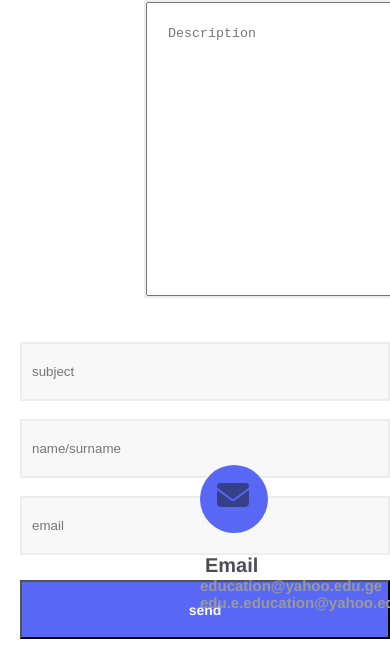
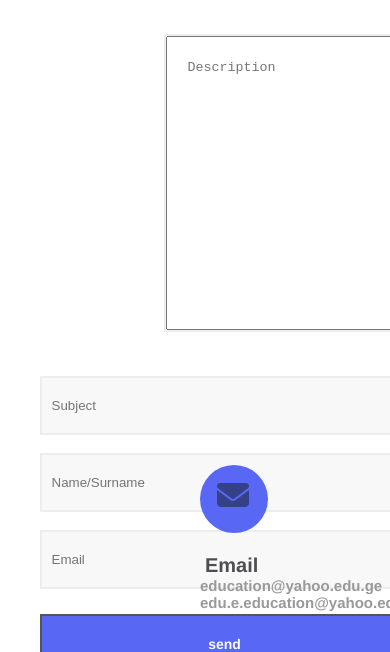
Before and after one commit to datunarobakidze/shualeduri3, a plain HTML site: page index.html in a window 390 px wide. Shown: the part 192-844 px from the top of the page. Drawn offline with Linux system fonts and the light colour scheme.

Commit message:
responsive
responsive

```diff
--- /dev/null
+++ b/css/media.css
@@ -0,0 +1,14 @@
+@media (max-width:1200px) {}
+
+
+    .container {
+        width: 90%;
+        flex-direction: column;
+        align-items: center;
+    }
+    @media (max-width:800px) {
+    .input {
+        width: 100%;
+        gap: 20px;
+    }
+    }
--- a/css/styles.css
+++ b/css/styles.css
@@ -52,7 +52,7 @@ h1 {
   max-width: 1400px;
   width: 100%;
   height: 600px;
-
+  gap: 20px;
 }
 textarea {
   resize: none;
@@ -259,4 +259,9 @@ h2 {
 }
 input[type="text"] {
   padding: 15px 10px;
+
 }
+input [type="submit"] {
+  cursor: pointer;
+
+}
--- a/index.html
+++ b/index.html
@@ -6,6 +6,7 @@
     <title>დავალება 11</title>
     <link rel="stylesheet" href="css/reset.css" />
     <link rel="stylesheet" href="css/styles.css" />
+    <link rel="stylesheet" href="css/media.css">
     <script
       src="https://kit.fontawesome.com/c9bb0bc2aa.js"
       crossorigin="anonymous"
@@ -20,14 +21,14 @@
           <textarea name="message" placeholder="Description"></textarea>
         </div>
         <div class="input">
-          <input type="text" name="subject" placeholder="subject" class="a" />
+          <input type="text" name="subject" placeholder="Subject" class="a" />
           <input
             type="text"
             name="name/surname"
-            placeholder="name/surname"
+            placeholder="Name/Surname"
             class="a"
           />
-          <input type="text" name="email" placeholder="email" class="a" />
+          <input type="text" name="email" placeholder="Email" class="a" />
           <input type="submit" value="send" class="submit" />
         </div>
       </form>
```
